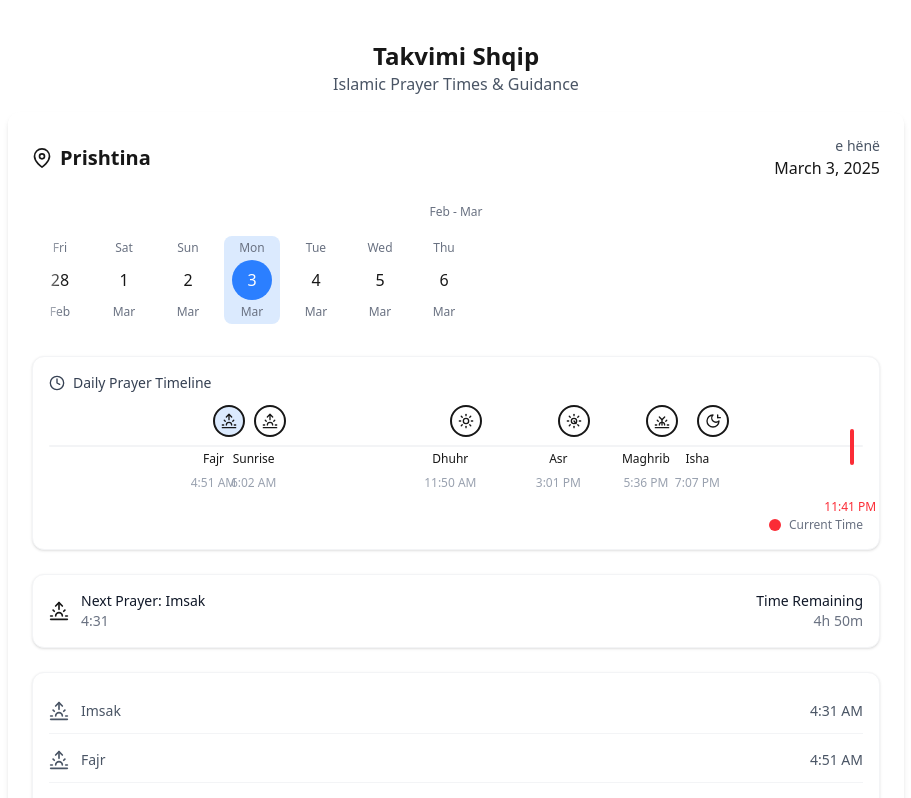
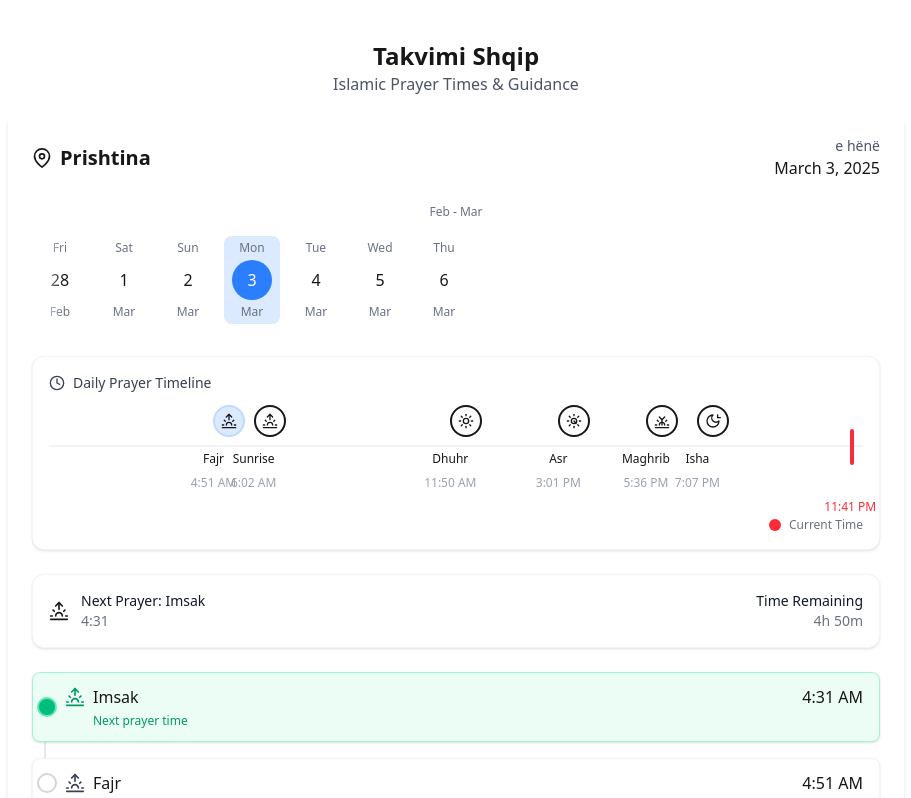
Before and after one commit to mentorkadriu/takvimi-shqip-ui, a Next.js app: page / in a window 1280 px wide. Shown: the top 798 px of the page, without its empty margins (184-1095 px from the left). Built offline with nearby package versions, Linux system fonts and the light colour scheme.

Commit message:
Added initial timeline

```diff
--- a/package.json
+++ b/package.json
@@ -7,7 +7,8 @@
     "build": "next build",
     "start": "next start",
     "lint": "next lint --fix",
-    "setup": "node scripts/fetchPrayerTimes.js"
+    "setup": "node scripts/fetchPrayerTimes.js",
+    "type-check": "tsc --noEmit"
   },
   "dependencies": {
     "next": "15.2.0",
--- a/src/app/components/PrayerTimes.tsx
+++ b/src/app/components/PrayerTimes.tsx
@@ -30,6 +30,7 @@ interface PrayerWithStatus {
   timeInMinutes: number;
   isPast: boolean;
   isCurrent: boolean;
+  isNext: boolean;
 }
 
 export default function PrayerTimes() {
@@ -169,7 +170,8 @@ export default function PrayerTimes() {
       return prayerTimesWithMinutes.map(prayer => ({
         ...prayer,
         isPast: false,
-        isCurrent: false
+        isCurrent: false,
+        isNext: false
       }));
     }
 
@@ -185,11 +187,13 @@ export default function PrayerTimes() {
     return prayerTimesWithMinutes.map((prayer, index) => {
       const isPast = index < actualNextIndex;
       const isCurrent = index === actualNextIndex - 1 || (actualNextIndex === 0 && index === prayerTimesWithMinutes.length - 1);
+      const isNext = index === actualNextIndex;
 
       return {
         ...prayer,
         isPast,
-        isCurrent
+        isCurrent,
+        isNext
       };
     });
   }, [prayerTimes, currentTime, selectedDate]);
--- a/src/app/components/prayer-times/PrayerTimesList.tsx
+++ b/src/app/components/prayer-times/PrayerTimesList.tsx
@@ -15,42 +15,72 @@ export default function PrayerTimesList({
   getPrayerIcon
 }: PrayerTimesListProps) {
   return (
-    <div className="mb-6 bg-white dark:bg-gray-800 rounded-xl shadow-sm p-4 border border-gray-100 dark:border-gray-700">
-      <div className="divide-y divide-gray-100 dark:divide-gray-700 space-y-1">
-        {prayerTimesWithStatus.map(prayer => (
+    <div className="relative">
+      {/* Vertical timeline line */}
+      <div className="absolute left-3 top-4 bottom-4 w-0.5 bg-gray-200 dark:bg-gray-700"></div>
+
+      {/* Prayer time cards with timeline bullets */}
+      <div className="space-y-4">
+        {prayerTimesWithStatus.map((prayer) => (
           <div
             key={prayer.name}
-            className={`flex items-center justify-between py-3 ${
-              prayer.isCurrent ? 'bg-blue-50/50 dark:bg-blue-900/20 -mx-4 px-4' : ''
+            className={`relative pl-8 pr-4 py-3 rounded-lg shadow-sm border ${
+              prayer.isCurrent
+                ? 'bg-blue-50 border-blue-200 dark:bg-blue-900/20 dark:border-blue-800'
+                : prayer.isNext
+                  ? 'bg-emerald-50 border-emerald-200 dark:bg-emerald-900/20 dark:border-emerald-800'
+                  : 'bg-white border-gray-100 dark:bg-gray-800 dark:border-gray-700'
             }`}
           >
-            <div className="flex items-center gap-3">
-              {getPrayerIcon(prayer.name, `w-5 h-5 ${
+            {/* Timeline bullet */}
+            <div
+              className={`absolute left-1 top-1/2 -translate-y-1/2 w-5 h-5 rounded-full border-2 ${
+                prayer.isCurrent
+                  ? 'bg-blue-500 border-blue-300 dark:border-blue-700'
+                  : prayer.isNext
+                    ? 'bg-emerald-500 border-emerald-300 dark:border-emerald-700'
+                    : prayer.isPast
+                      ? 'bg-gray-300 border-gray-200 dark:bg-gray-600 dark:border-gray-500'
+                      : 'bg-white border-gray-300 dark:bg-gray-800 dark:border-gray-600'
+              }`}
+            ></div>
+
+            <div className="flex justify-between items-center">
+              <div className="flex items-center gap-2">
+                <span className={`${
                   prayer.isPast
                     ? 'text-gray-400 dark:text-gray-500'
                     : prayer.isCurrent
                       ? 'text-blue-600 dark:text-blue-400'
-                    : 'text-gray-600 dark:text-gray-400'
-              }`)}
-              <span className={`text-sm ${
-                prayer.isPast
-                  ? 'text-gray-400 dark:text-gray-500'
-                  : prayer.isCurrent
-                    ? 'text-blue-600 dark:text-blue-400 font-medium'
-                    : 'text-gray-600 dark:text-gray-400'
+                      : prayer.isNext
+                        ? 'text-emerald-600 dark:text-emerald-400'
+                        : 'text-gray-700 dark:text-gray-300'
+                }`}>
+                  {getPrayerIcon(prayer.name)}
+                </span>
+                <span className={`font-medium ${
+                  prayer.isPast ? 'text-gray-500 dark:text-gray-400' : ''
                 }`}>
                   {prayer.name}
                 </span>
               </div>
-            <span className={`text-sm ${
-              prayer.isPast
-                ? 'text-gray-400 dark:text-gray-500'
-                : prayer.isCurrent
-                  ? 'text-blue-600 dark:text-blue-400 font-medium'
-                  : 'text-gray-600 dark:text-gray-400'
+              <span className={`${
+                prayer.isPast ? 'text-gray-500 dark:text-gray-400' : ''
               }`}>
                 {formatTimeToAmPm(prayer.time)}
               </span>
+            </div>
+
+            {/* Status indicator */}
+            {(prayer.isCurrent || prayer.isNext) && (
+              <div className="mt-1 text-xs ml-7">
+                {prayer.isCurrent ? (
+                  <span className="text-blue-600 dark:text-blue-400">Current prayer time</span>
+                ) : (
+                  <span className="text-emerald-600 dark:text-emerald-400">Next prayer time</span>
+                )}
+              </div>
+            )}
           </div>
         ))}
       </div>
--- a/src/app/types/prayerTimes.ts
+++ b/src/app/types/prayerTimes.ts
@@ -57,4 +57,5 @@ export interface PrayerWithStatus {
   time: string;
   isPast: boolean;
   isCurrent: boolean;
+  isNext: boolean;
 }
```
Lines whose indentation alone changed are shown as unchanged.
